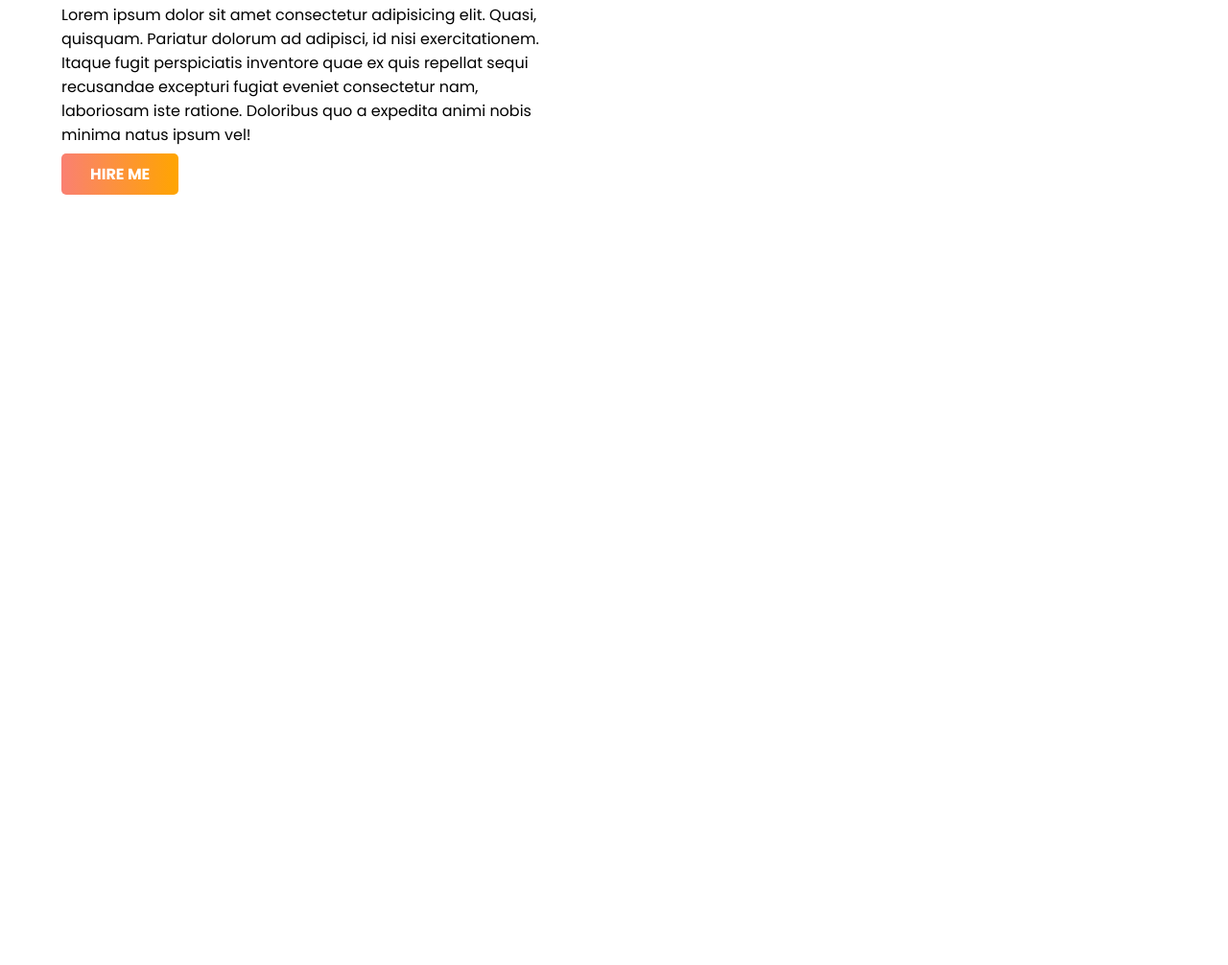
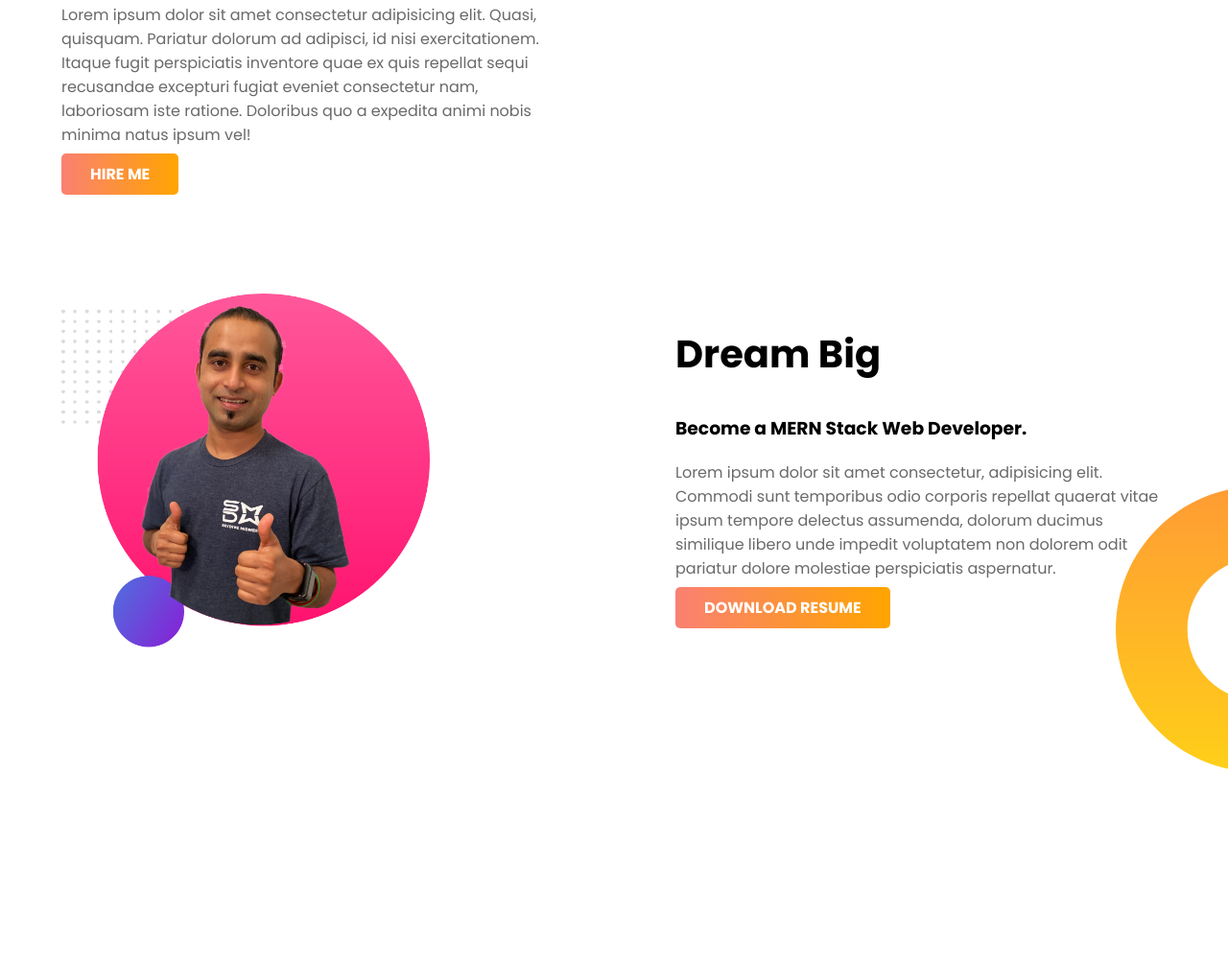
Before and after one commit to sho-van/ph-developer-portfolio, a plain HTML site: page index.html in a window 1280 px wide. Shown: the part 394-1400 px from the top of the page at 96% size. Before the commit the page ends 800 px from the top, so only its background shows below. Drawn offline with Linux system fonts and the light colour scheme.

Commit message:
dream area done

```diff
--- a/index.html
+++ b/index.html
@@ -13,7 +13,7 @@
     <section class="top-banner">
         <div class="half-width">
             <h1>Welcome To</h1>
-            <h1><span class="name-highlight">Shovan K. Biswas</span> World</h1>
+            <h1><span class="orange-highlight">Shovan K. Biswas</span> World</h1>
             <h3>Complete MERN Developer</h3>
             <p>Lorem ipsum dolor sit amet consectetur adipisicing elit. Quasi, quisquam. Pariatur dolorum ad adipisci, id nisi exercitationem. Itaque fugit perspiciatis inventore quae ex quis repellat sequi recusandae excepturi fugiat eveniet consectetur nam, laboriosam iste ratione. Doloribus quo a expedita animi nobis minima natus ipsum vel!</p>
             <a target="_blank" class="link-button" href="https://www.facebook.com/">HIRE ME</a>
@@ -25,5 +25,21 @@
     </section>
 
 
+    <section class="dream-big">
+        <div class="half-width">
+            <img src="images/jhankar2.png" alt="">
+        </div>
+
+        <div class="half-width">
+            <h2>Dream Big</h2>
+            <h3>Become a MERN Stack Web Developer.</h3>
+            <p>Lorem ipsum dolor sit amet consectetur, adipisicing elit. Commodi sunt temporibus odio corporis repellat quaerat vitae ipsum tempore delectus assumenda, dolorum ducimus similique libero unde impedit voluptatem non dolorem odit pariatur dolore molestiae perspiciatis aspernatur.</p>
+            <a target="_blank" class="link-button" href="https://www.facebook.com/">DOWNLOAD RESUME</a>
+        </div>
+    </section>
+
+
+
+
 </body>
 </html>
--- a/style.css
+++ b/style.css
@@ -9,7 +9,7 @@ h1 {
     font-size: 50px;
 }
 
-.name-highlight {
+.orange-highlight {
     color: orange;
 }
 
@@ -31,6 +31,7 @@ h1 {
 
 section {
     height: 600px;
+    padding-bottom: 100px;
 }
 
 .link-button {
@@ -41,3 +42,17 @@ section {
     font-weight: 700;
     border-radius: 5px;
 }
+
+h2 {
+    font-size: 40px;
+}
+
+p {
+    color: dimgray;
+}
+
+.dream-big {
+    background-image: url("images/dream-bg.png");
+    background-repeat: no-repeat;
+    background-position: right;
+}
```
